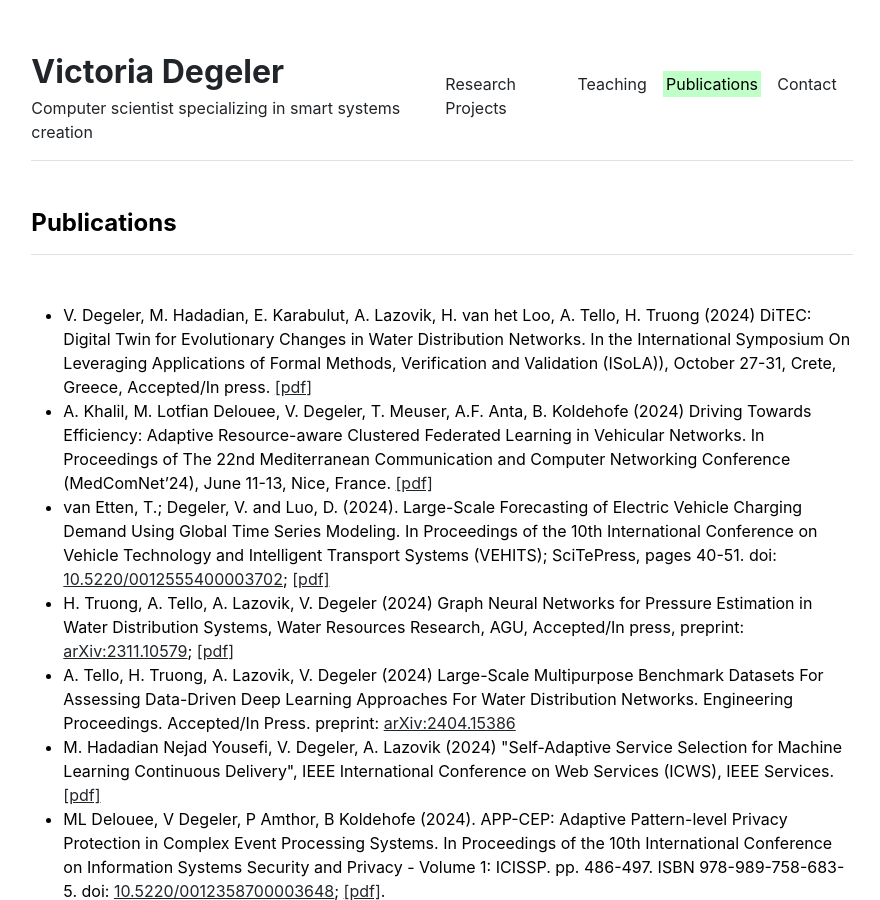
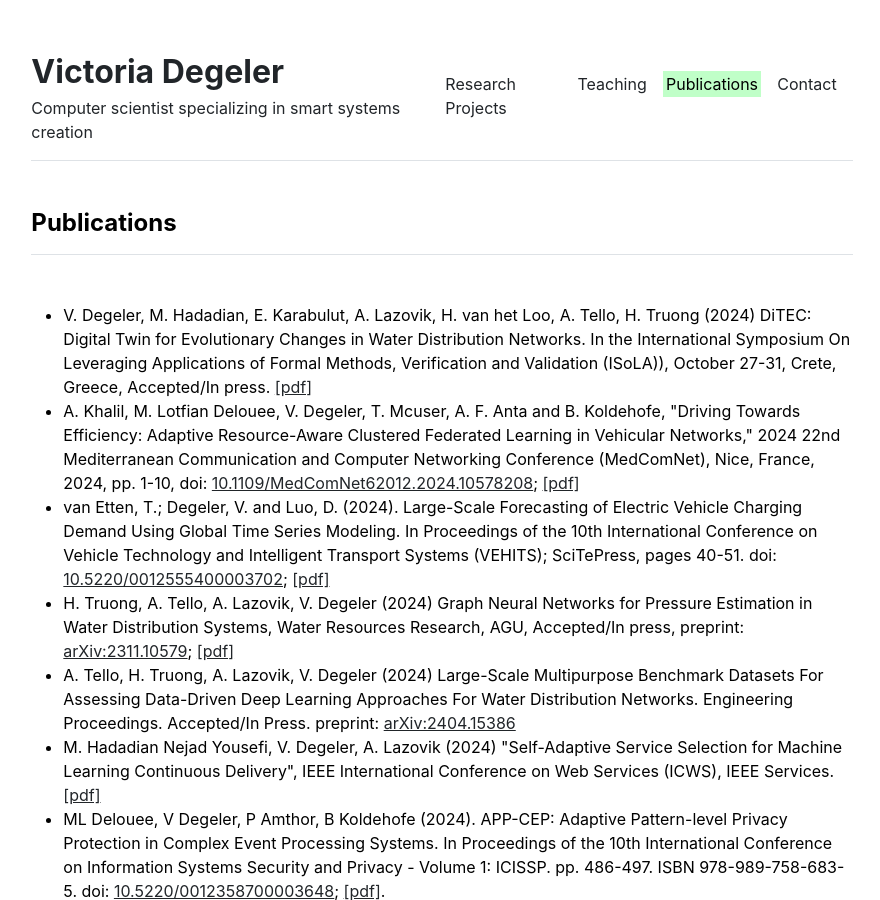
Before and after one commit to Degvik/degvik.github.io, a Jekyll site: the page built from publications.md, in a window 1280 px wide and 900 px high. Shown: the whole window, without its empty margins (198-1078 px from the left). Built offline with Jekyll 4.4.1, drawn with Linux system fonts in a browser that asks for light colours.

Commit message:
published medcomnet

```diff
--- a/_data/publications.yml
+++ b/_data/publications.yml
@@ -7,7 +7,7 @@ index:
 
 #2024
 - {name: 'V. Degeler, M. Hadadian, E. Karabulut, A. Lazovik, H. van het Loo, A. Tello, H. Truong (2024) DiTEC: Digital Twin for Evolutionary Changes in Water Distribution Networks. In the International Symposium On Leveraging Applications of Formal Methods, Verification and Validation (ISoLA)), October 27-31, Crete, Greece, Accepted/In press. <a href="http://vdegeler.com/files/24ditec.pdf">[pdf]</a>'}
-- {name: 'A. Khalil, M. Lotfian Delouee, V. Degeler, T. Meuser, A.F. Anta, B. Koldehofe (2024) Driving Towards Efficiency: Adaptive Resource-aware Clustered Federated Learning in Vehicular Networks. In Proceedings of The 22nd Mediterranean Communication and Computer Networking Conference (MedComNet’24), June 11-13, Nice, France. <a href="http://vdegeler.com/files/24driving.pdf">[pdf]</a>'}
+- {name: 'A. Khalil, M. Lotfian Delouee, V. Degeler, T. Mcuser, A. F. Anta and B. Koldehofe, "Driving Towards Efficiency: Adaptive Resource-Aware Clustered Federated Learning in Vehicular Networks," 2024 22nd Mediterranean Communication and Computer Networking Conference (MedComNet), Nice, France, 2024, pp. 1-10, doi: <a href="https://doi.org/10.1109/MedComNet62012.2024.10578208">10.1109/MedComNet62012.2024.10578208</a>; <a href="http://vdegeler.com/files/24driving.pdf">[pdf]</a>'}
 - {name: 'van Etten, T.; Degeler, V. and Luo, D. (2024). Large-Scale Forecasting of Electric Vehicle Charging Demand Using Global Time Series Modeling. In Proceedings of the 10th International Conference on Vehicle Technology and Intelligent Transport Systems (VEHITS); SciTePress, pages 40-51. doi: <a href="https://doi.org/10.5220/0012555400003702">10.5220/0012555400003702</a>; <a href="http://vdegeler.com/files/24vehits.pdf">[pdf]</a>'}
 - {name: 'H. Truong, A. Tello, A. Lazovik, V. Degeler (2024) Graph Neural Networks for Pressure Estimation in Water Distribution Systems, Water Resources Research, AGU, Accepted/In press, preprint: <a href="https://arxiv.org/abs/2311.10579">arXiv:2311.10579</a>; <a href="http://vdegeler.com/files/24pressure-estimation.pdf">[pdf]</a>'}
 - {name: 'A. Tello, H. Truong, A. Lazovik, V. Degeler (2024) Large-Scale Multipurpose Benchmark Datasets For Assessing Data-Driven Deep Learning Approaches For Water Distribution Networks. Engineering Proceedings. Accepted/In Press. preprint: <a href="https://arxiv.org/abs/2404.15386">arXiv:2404.15386</a>'}
```
